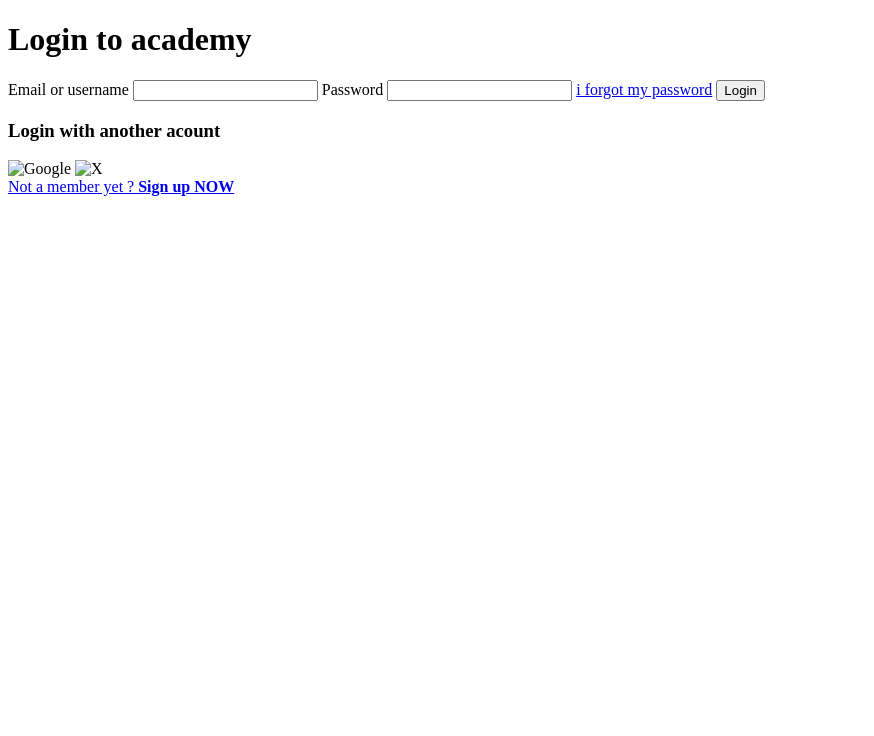
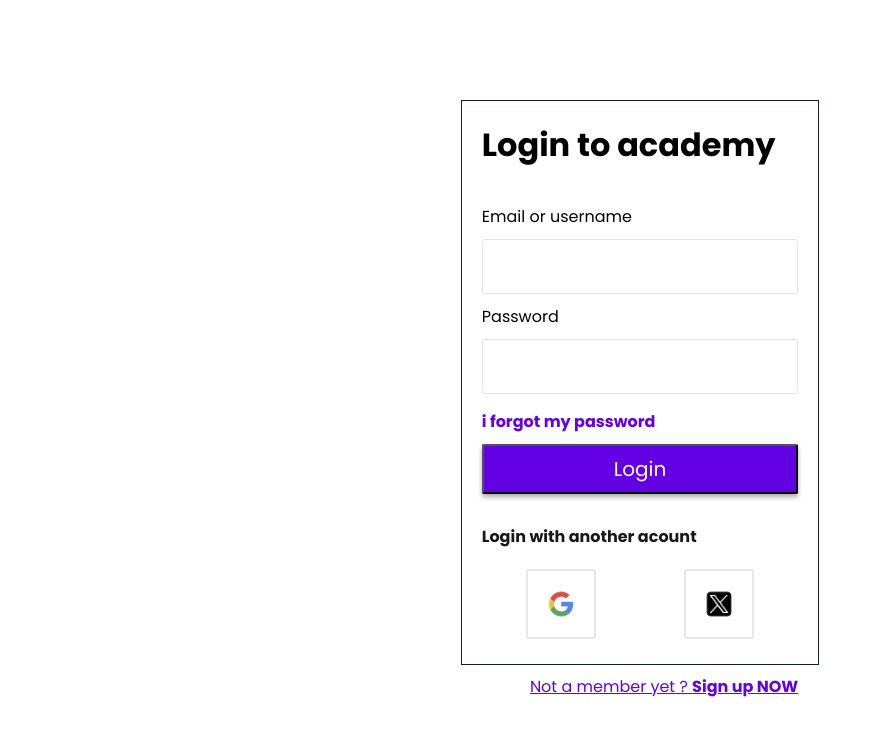
Before and after one commit to anes-front/LoginPage, a plain HTML site: page index.html in a window 1280 px wide. Shown: the whole page, without its empty margins (0-874 px from the left). Drawn offline with Linux system fonts and the light colour scheme; the site is published under a folder, as on GitHub Pages, so addresses that start at the root find nothing.

Commit message:
Fix file paths

```diff
--- a/index.html
+++ b/index.html
@@ -4,7 +4,7 @@
     <meta charset="UTF-8">
     <meta name="viewport" content="width=device-width, initial-scale=1.0">
     <title>Login page</title>
-    <link rel="stylesheet" href="/css/login.css">
+    <link rel="stylesheet" href="css/login.css">
 </head>
 <body>
 <div class="container">
@@ -22,9 +22,9 @@
     <div class="footer">
         <h3>Login with another acount</h3>
         <div class="image">
-            <img src="/images/google.jpeg" alt="Google" >
+            <img src="images/google.jpeg" alt="Google" >
 
-            <img src="/images/xlogo.jpeg" alt="X">
+            <img src="images/xlogo.jpeg" alt="X">
         </div>
         <a href="#">Not a member yet ? <strong>Sign up NOW</strong></a>
     </div>
```
